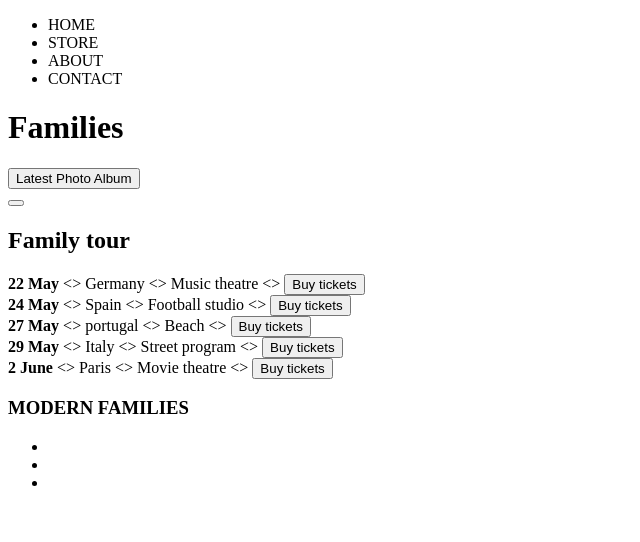
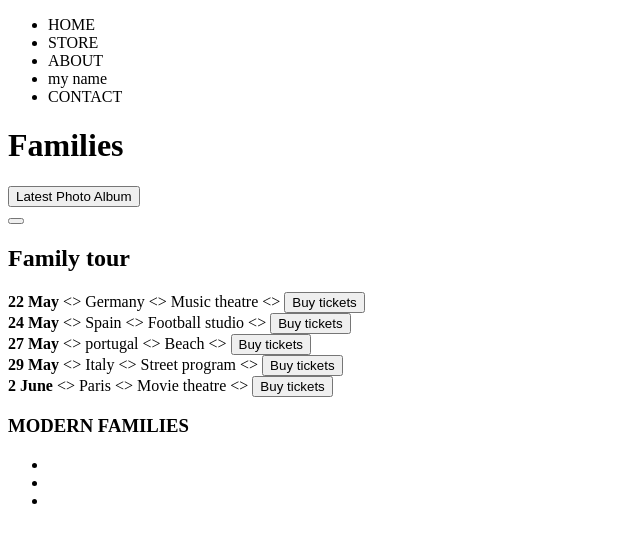
Before and after one commit to mandeep621/website, a plain HTML site: page index.html in a window 1280 px wide. Shown: the whole page, without its empty margins (0-640 px from the left). Drawn offline with Linux system fonts and the light colour scheme.

Commit message:
add some menu

```diff
--- a/index.html
+++ b/index.html
@@ -10,6 +10,7 @@
     <li>HOME</li>
     <li>STORE</li>
     <li>ABOUT</li>
+    <li>my name</li>
     <li>CONTACT</li>
         </ul>
     </nav>
```
